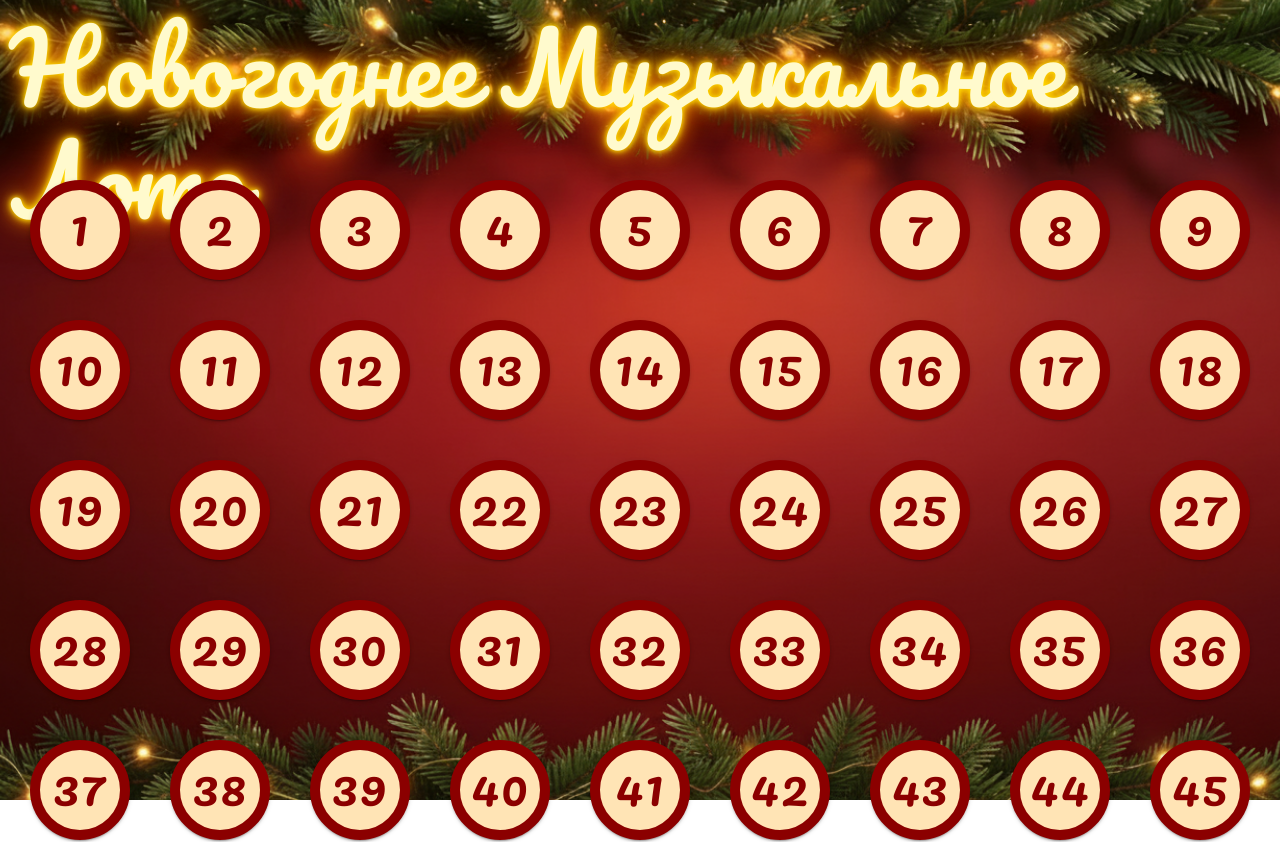
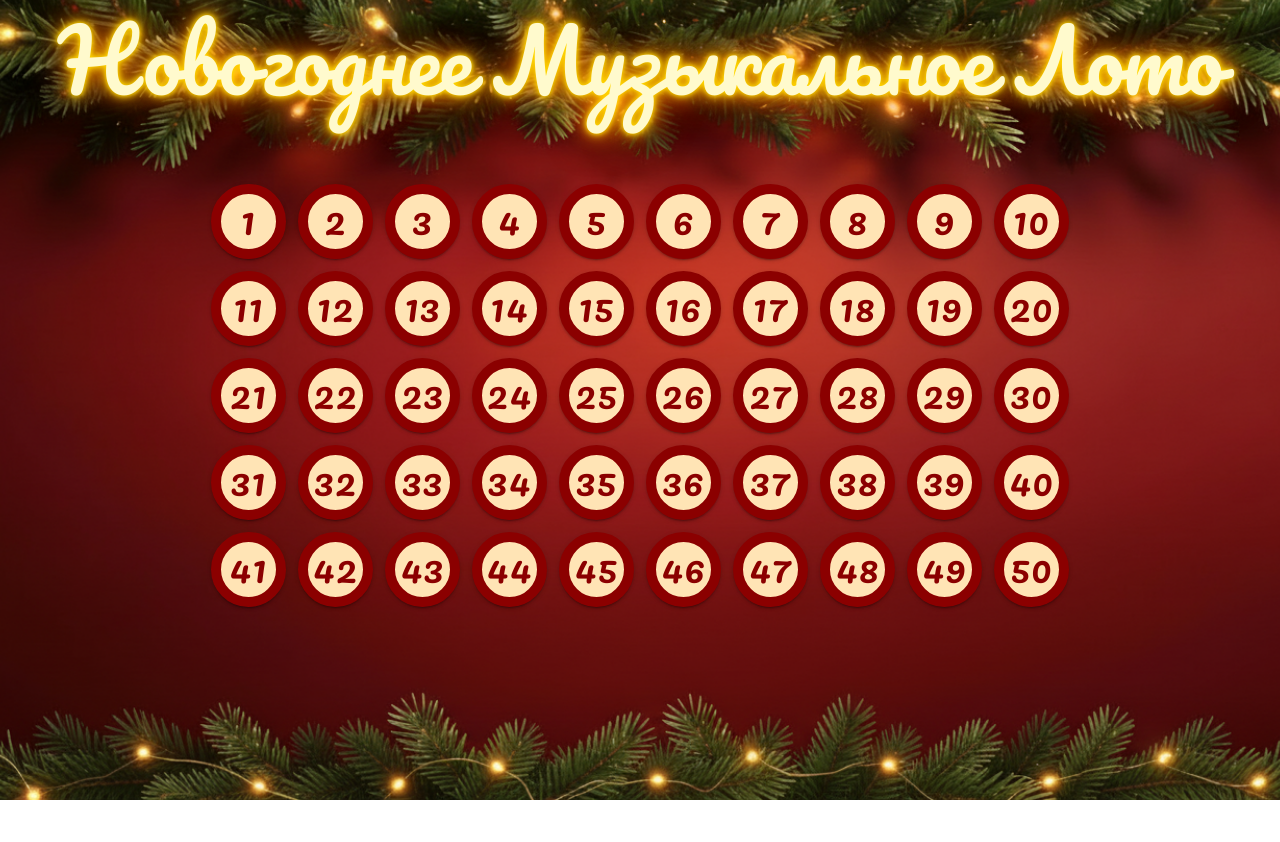
Before and after one commit to LivingstoneDoc/music-lotto, a React (Vite) app: page / in a window 1280 px wide. Shown: the top 842 px of the page. After the commit the page ends 800 px from the top, so only its background shows below. Built offline with nearby package versions, Linux system fonts and the light colour scheme.

Commit message:
feat: add adaptation styles

```diff
--- a/src/App.css
+++ b/src/App.css
@@ -29,7 +29,7 @@
 }
 
 #root {
-  max-width: 1440px;
+  max-width: 1920px;
   margin: 0 auto;
   padding: 0;
 }
--- a/src/App.tsx
+++ b/src/App.tsx
@@ -1,14 +1,26 @@
 import { Header } from './Components/Header'
 import { MusicBox } from './Components/MusicBox'
 import './App.css'
+import { Box } from '@mui/material'
 
 function App() {
 
   return (
-    <>
+    <Box
+      className='App'
+      sx={{
+        minHeight: '100vh',
+        display: 'flex',
+        flexDirection: 'column',
+        alignItems: 'stretch',
+        justifyContent: 'flex-start',
+        px: { xs: 1, md: 2, xl: 4 },
+        // py: { xs: 1, md: 2 },
+      }}
+    >
       <Header/>
       <MusicBox/>
-    </>
+    </Box>
   )
 }
 
--- a/src/Components/ButtonsPanel.tsx
+++ b/src/Components/ButtonsPanel.tsx
@@ -2,16 +2,21 @@ import { Box } from "@mui/material";
 import { musicData } from "../data";
 import { SongButton } from "./SongButton";
 import type { ButtonsPanelProps } from "../types";
+import { useFullscreenLike } from "../Hooks/useFullscreenLike";
 
 export function ButtonsPanel({onClick, selectedSongsIds, getStylesBySongId}: ButtonsPanelProps) {
+    const isFullscreenLike = useFullscreenLike(0.95);
     return (
         <Box
             sx={{
-                marginTop: '10px',
-                display: 'flex',
-                justifyContent: 'center',
-                gap: '40px',
-                flexWrap: 'wrap'
+                mt: isFullscreenLike ? 7 : { xs: 0.5, md: 1, lg: 0, xl: 5 },
+                display: 'grid',
+                gridTemplateColumns: 'repeat(10, minmax(0, 1fr))',
+                justifyItems: 'center',
+                rowGap: { xs: 1, md: 1.5, lg: 1.5, xl: 2 },
+                columnGap: { xs: 0.5, md: 1.5, lg: 1.5, xl: 2 },
+                maxWidth: '1920px',
+                mx: 'auto',
             }}
         >
             {musicData.map(musicItem => {
--- a/src/Components/Header.tsx
+++ b/src/Components/Header.tsx
@@ -1,15 +1,29 @@
 import { Box, Typography } from "@mui/material";
+import { useFullscreenLike } from "../Hooks/useFullscreenLike";
 
 export function Header() {
+    const isFullscreenLike = useFullscreenLike(0.95);
     return (
-        <Box sx={{display: 'flex', justifyContent: 'center', padding: '10px', height: '150px'}}>
+        <Box
+            sx={{
+                display: 'flex',
+                justifyContent: 'center',
+                alignItems: 'center',
+                // paddingTop: { xs: 1, md: 1 },
+                paddingBottom: { xs: 1, md: 1 },
+                minHeight: { xs: 70, md: 120 },
+                textAlign: 'center'
+            }}
+        >
             <Typography
                 variant="h1"
                 component="div"
                 sx={{
                     fontFamily: 'Pacifico',
                     color: '#FFFACD',
-                    textShadow: '0 0 5px #FFD700, 0 0 10px #FFD700, 0 0 20px #FFA500, 0 0 40px #FF4500'
+                    textShadow: '0 0 5px #FFD700, 0 0 10px #FFD700, 0 0 20px #FFA500, 0 0 40px #FF4500',
+                    fontSize: isFullscreenLike ? 85 : { xs: 32, md: 64, lg: 70, xl: 80 },
+                    lineHeight: 1.05
                 }}
                 className="metal-text"
             >
--- a/src/Components/MusicText.tsx
+++ b/src/Components/MusicText.tsx
@@ -3,8 +3,30 @@ import type { MusicTextProps } from "../types";
 
 export function MusicText({text}: MusicTextProps) {
     return (
-        <Box sx={{display: 'flex', justifyContent: 'center', width: '900px'}}>
-            <Typography sx={{whiteSpace: 'pre-line', fontSize: '32px', color: '#F4C430', margin: 0, padding: 0, lineHeight: 1.2}}>{text}</Typography>
+        <Box
+            sx={{
+                display: 'flex',
+                justifyContent: 'center',
+                flex: 1,
+                maxWidth: { xs: '90vw', md: 600, lg: 800, xl: 900 },
+                paddingRight: '10px',
+                maxHeight: '75vh',
+                overflowY: 'auto'
+            }}
+        >
+            <Typography
+                sx={{
+                    whiteSpace: 'pre-line',
+                    fontSize: { xs: 18, md: 24, xl: 32 },
+                    color: '#F4C430',
+                    m: 0,
+                    p: 0,
+                    lineHeight: 1.25,
+                    textAlign: 'left'
+                }}
+            >
+                {text}
+            </Typography>
         </Box>
     );
 }
--- a/src/Components/Player.tsx
+++ b/src/Components/Player.tsx
@@ -5,23 +5,52 @@ import { AudioPlayer } from "./AudioPlayer/AudioPlayer";
 import { SongCard } from "./SongCard";
 import { MusicText } from "./MusicText";
 import { VideoPlayer } from "./VideoPlayer";
+import { useFullscreenLike } from "../Hooks/useFullscreenLike";
 
 export function Player({cover, singer, title, audioSource, videoSource, text, onClick, cardStyles}: PlayerProps) {
+    const isFullscreenLike = useFullscreenLike(0.95);
     return (
-        <Box sx={{display: 'flex', justifyContent: 'space-between', gap: '20px', padding: '5px 15px'}}>
+        <Box
+            sx={{
+                display: 'flex',
+                flexDirection: { xs: 'column', lg: 'row' },
+                justifyContent: 'space-between',
+                alignItems: 'flex-start',
+                gap: { xs: 1.5, md: 2.5, xl: 3.5 },
+                marginTop: isFullscreenLike ? 3 : 0,
+                p: { xs: 1, md: '5px 15px', xl: '16px 32px' },
+                maxWidth: '1920px',
+                mx: 'auto'
+            }}
+        >
             {videoSource === ''
             ?
             <>
-                <Box sx={{display: 'flex', justifyContent: 'space-between', alignItems: 'flex-start'}}>
+                <Box
+                    sx={{
+                        display: 'flex',
+                        flexDirection: { xs: 'row', md: 'row' },
+                        alignItems: 'flex-start',
+                        gap: 1,
+                        // flex: 1
+                    }}
+                >
                     <IconButton aria-label="back" onClick={onClick}>
                         <ArrowBackIosIcon
                             sx={{
-                                fontSize: '40px',
+                                fontSize: { xs: 28, md: 36, xl: 44 },
                                 color: '#EFBF04'
                             }}
                         />
                     </IconButton>
-                    <Box sx={{display: 'flex', flexDirection: 'column', alignItems: 'center'}}>
+                    <Box
+                        sx={{
+                            display: 'flex',
+                            flexDirection: 'column',
+                            alignItems: 'center',
+                            gap: { xs: 1, md: 2 }
+                        }}
+                    >
                         <SongCard cover={cover} singer={singer} title={title} styles={cardStyles}/>
                         <AudioPlayer singer={singer} title={title} cover={cover} audioSource={audioSource} onClick={onClick}/>
                     </Box>
@@ -30,11 +59,19 @@ export function Player({cover, singer, title, audioSource, videoSource, text, on
             </>
             :
             <>
-                <Box sx={{display: 'flex', flex: 1, justifyContent: 'space-between', alignItems: 'flex-start'}}>
+                <Box
+                    sx={{
+                        display: 'flex',
+                        // flex: 1,
+                        justifyContent: 'space-between',
+                        alignItems: 'flex-start',
+                        gap: 1
+                    }}
+                >
                     <IconButton aria-label="back" onClick={onClick}>
                         <ArrowBackIosIcon
                             sx={{
-                                fontSize: '40px',
+                                fontSize: { xs: 28, md: 36, xl: 44 },
                                 color: '#EFBF04'
                             }}
                         />
--- a/src/Components/SongButton.tsx
+++ b/src/Components/SongButton.tsx
@@ -11,18 +11,18 @@ export function SongButton({title, stylesClass, onClick}: SongButtonProps) {
             onClick={onClick}
             sx={{
                 position: 'relative',
-                width: '100px',
-                height: '100px',
-                borderRadius: '100%',
+                width: { xs: 60, md: 80, lg: 75, xl: 100 },
+                height: { xs: 60, md: 80, lg: 75, xl: 100 },
+                borderRadius: '50%',
                 color: stylesClass.color,
                 backgroundColor: stylesClass.backgroundColor,
                 fontFamily: 'Pacifico',
-                fontSize: '50px',
+                fontSize: { xs: 28, md: 36, lg: 38, xl: 50 },
                 border: stylesClass.border,
                 boxShadow: stylesClass.shadow,
                 transition: 'all 0.2s ease',
                 '&:hover': {
-                    boxShadow: hoverBoxShadow,
+                boxShadow: hoverBoxShadow,
                 },
             }}
         >
--- a/src/Components/VideoPlayer.tsx
+++ b/src/Components/VideoPlayer.tsx
@@ -4,12 +4,25 @@ import { Box } from '@mui/material';
 
 export function VideoPlayer({videoSource}: VideoPlayerProps) {
     return (
-        <Box>
+        <Box
+            sx={{
+                flex: 1,
+                display: 'flex',
+                justifyContent: 'center',
+                alignItems: 'flex-start',
+                maxWidth: '1300px'
+            }}
+        >
             <ReactPlayer
                 src={videoSource}
                 controls={true}
                 autoPlay
-                style={{width: '800px', height: 'auto', 'borderRadius': '8px'}}
+                width="100%"
+                height="auto"
+                style={{
+                    maxWidth: '1300px',
+                    borderRadius: '8px'
+                }}
             />
         </Box>
     );
--- /dev/null
+++ b/src/Hooks/useFullscreenLike.tsx
@@ -0,0 +1,20 @@
+import { useEffect, useState } from 'react';
+
+export function useFullscreenLike(threshold = 0.95) {
+  const [isFullscreenLike, setIsFullscreenLike] = useState(false);
+
+  useEffect(() => {
+    function handleResize() {
+      const h = window.innerHeight;
+      const H = window.screen.height;
+      const isFull = H > 0 && h / H >= threshold;
+      setIsFullscreenLike(isFull);
+    }
+
+    handleResize();
+    window.addEventListener('resize', handleResize);
+    return () => window.removeEventListener('resize', handleResize);
+  }, [threshold]);
+
+  return isFullscreenLike;
+}
--- a/src/index.css
+++ b/src/index.css
@@ -2,10 +2,6 @@
   font-family: Roboto, system-ui, Avenir, Helvetica, Arial, sans-serif;
   line-height: 1.5;
   font-weight: 400;
-
-  /* color-scheme: light dark; */
-  /* color: rgba(255, 255, 255, 0.87); */
-  /* background-color: #242424; */
 
   font-synthesis: none;
   text-rendering: optimizeLegibility;
@@ -17,10 +13,7 @@ body {
   margin: 0;
   padding: 0;
   box-sizing: border-box;
-  height: 100vh;
+  min-height: 100vh;
   background: url('./assets/img/music-lotto-bg.png') no-repeat center center;
   background-size: cover;
-  /* place-items: center; */
-  /* min-width: 320px; */
-  /* min-height: 100vh; */
 }
```
Also changed, not shown: src/Components/SongCard.tsx (+39 -7 lines).
